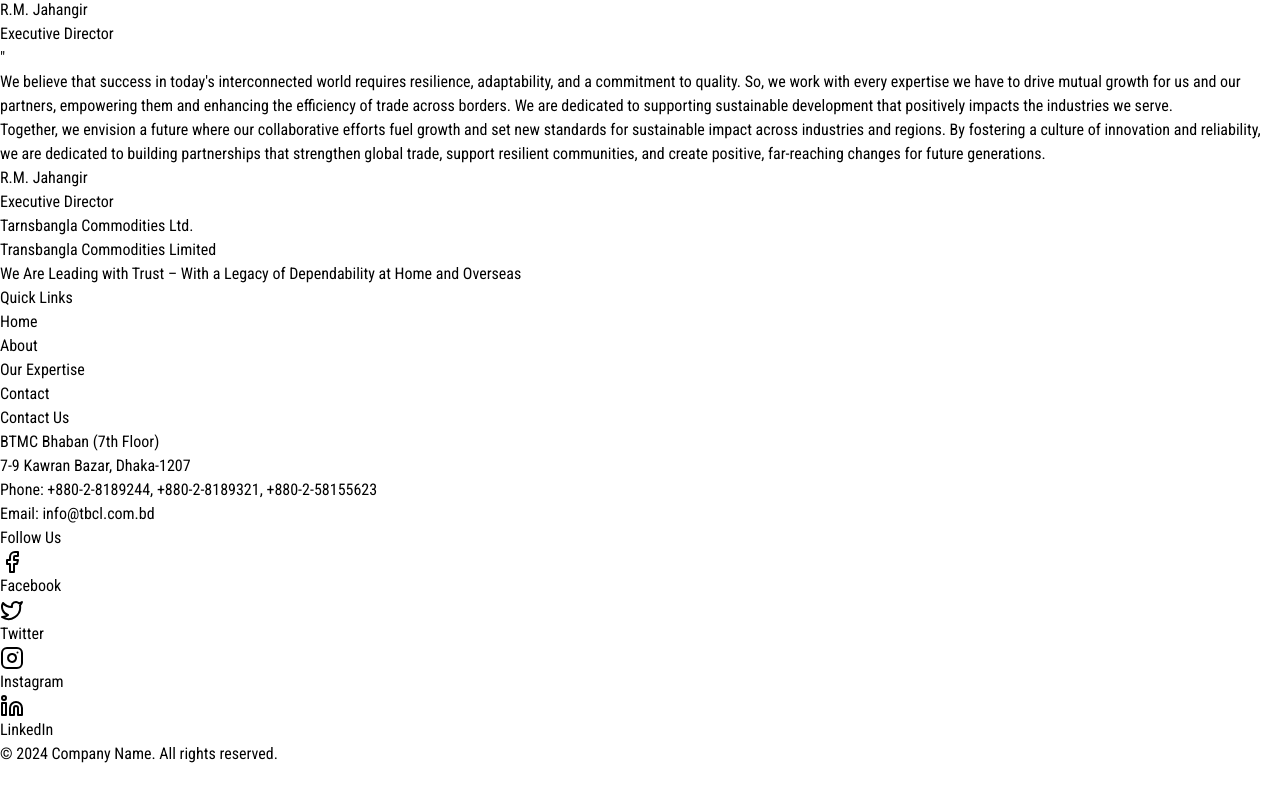
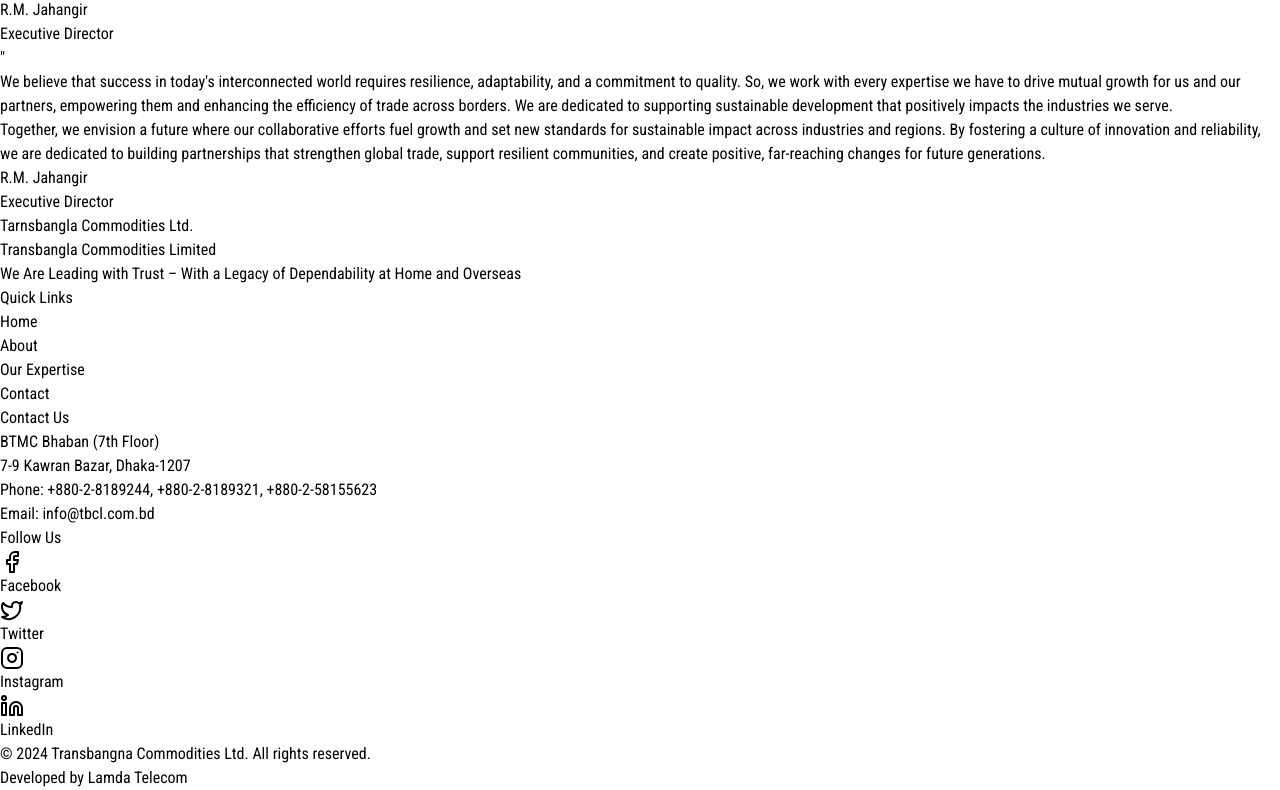
Before and after one commit to Ashik-Ahmed/tbcl-website, a Next.js app: page /our-path-forward/executive-director-message in a window 1280 px wide. Shown: the part 775-1565 px from the top of the page. Before the commit the page ends 1541 px from the top, so only its background shows below. Built offline with nearby package versions, Linux system fonts and the light colour scheme.

Commit message:
developer information added in footer

```diff
--- a/src/app/components/Footer/Footer.jsx
+++ b/src/app/components/Footer/Footer.jsx
@@ -49,7 +49,11 @@
                     </div>
                 </div>
                 <div className="mt-12 pt-8 border-t border-gray-800 text-center text-gray-400">
-                    <p className='text-xs'>&copy; {new Date().getFullYear()} Company Name. All rights reserved.</p>
+                    <p className='text-xs'>&copy; {new Date().getFullYear()} Transbangna Commodities Ltd. All rights reserved.</p>
+                </div>
+
+                <div className='w-full py-2'>
+                    <p className='text-gray-400 text-center text-xs font-light italic'>Developed by <Link href="https://lamdatelecombd.com/" target="_blank" className='underline'>Lamda Telecom</Link></p>
                 </div>
             </div>
         </footer>
```
